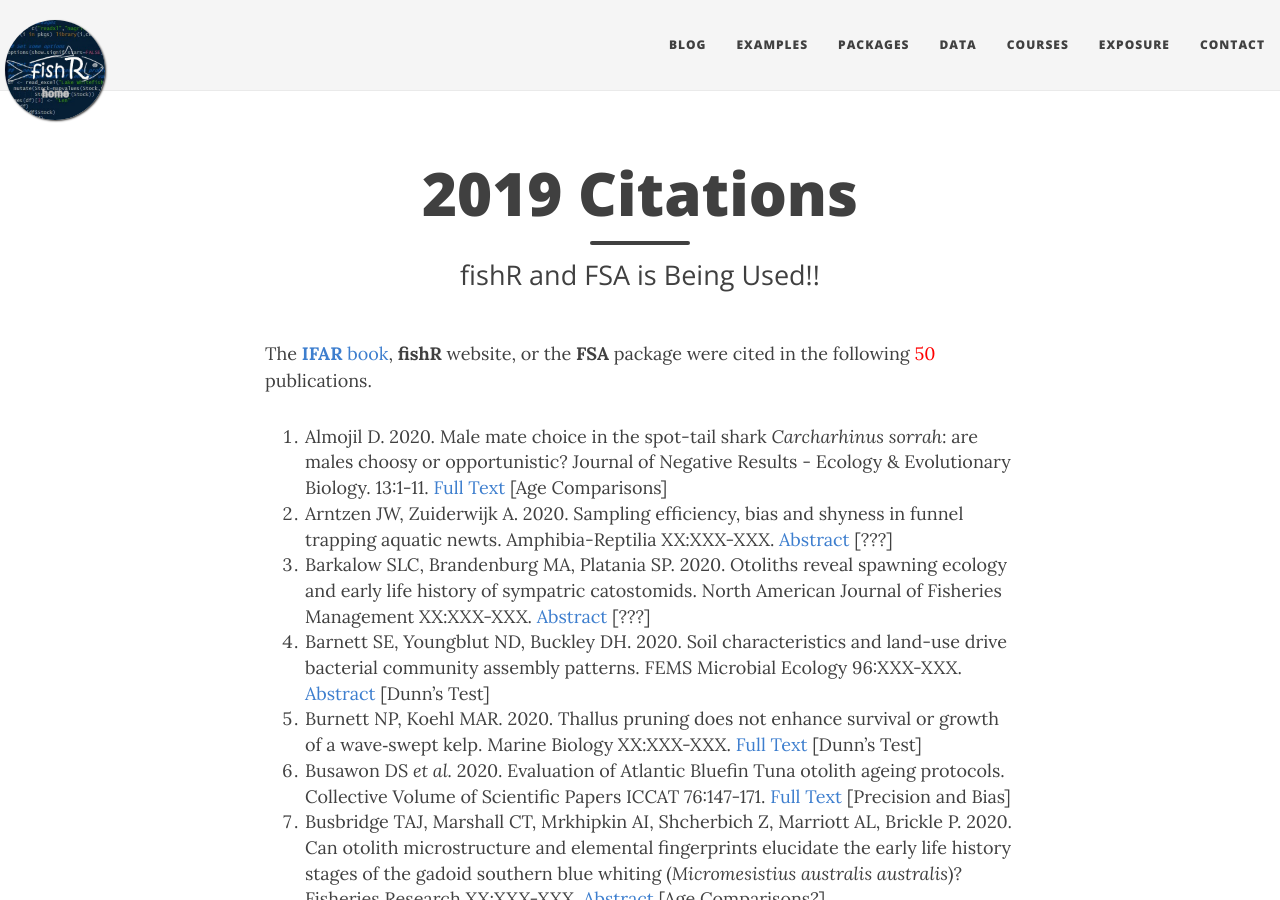
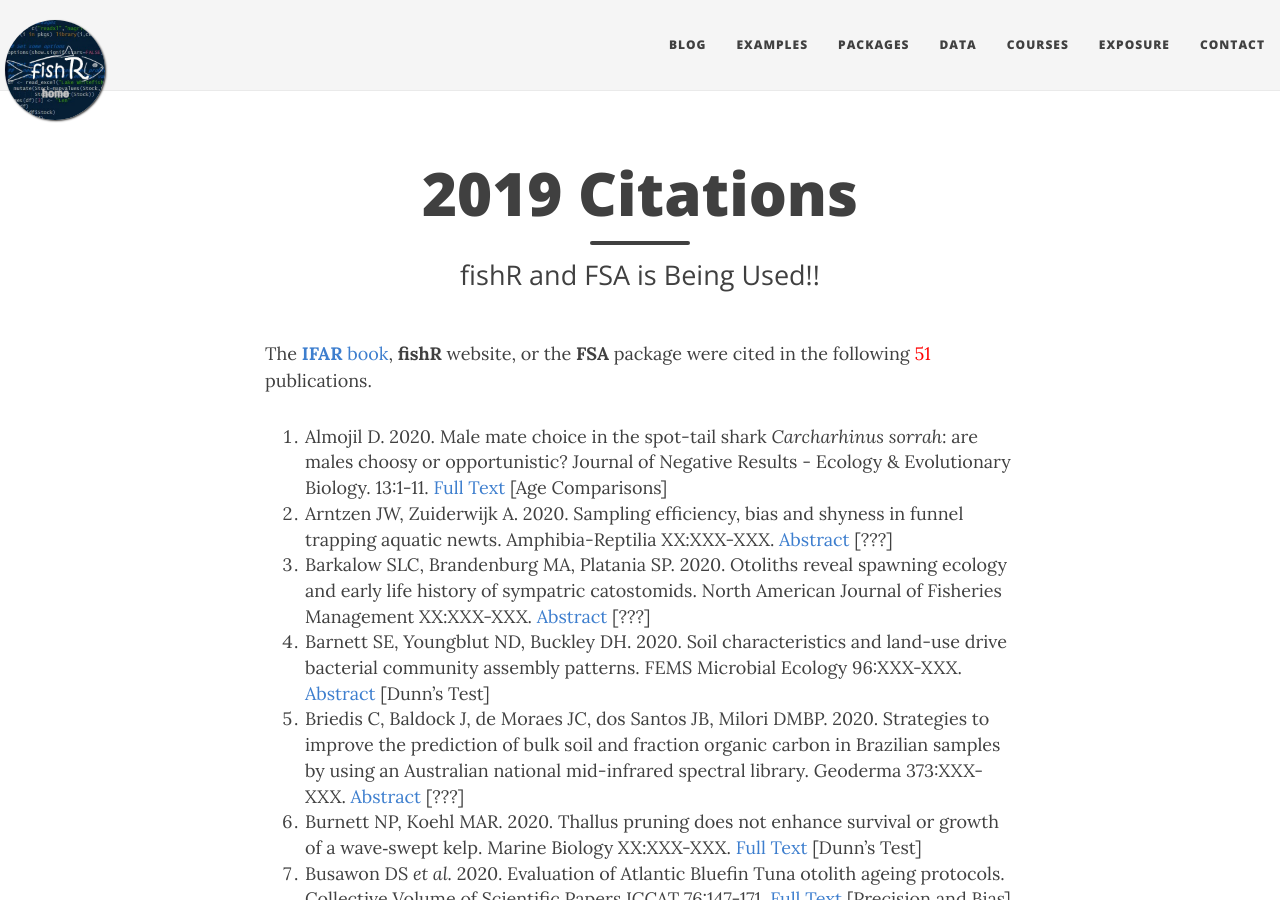
Before and after one commit to droglenc/fishR, a Jekyll site: the page built from exposure/exposure-citations20.md, in a window 1280 px wide and 900 px high. Built offline with Jekyll 4.4.1, drawn with Linux system fonts in a browser that asks for light colours; nearby versions of some CDN libraries.

Commit message:
Update exposure-citations20.md

```diff
--- a/exposure/exposure-citations20.md
+++ b/exposure/exposure-citations20.md
@@ -5,12 +5,13 @@ subtitle: fishR and FSA is Being Used!!
 css: "/css/exposure-citation.css"
 ---
 
-The [**IFAR** book](http://derekogle.com/IFAR/), **fishR** website, or the **FSA** package were cited in the following <span id="contact-div">50</span> publications.
+The [**IFAR** book](http://derekogle.com/IFAR/), **fishR** website, or the **FSA** package were cited in the following <span id="contact-div">51</span> publications.
 
 1. Almojil D. 2020. Male mate choice in the spot-tail shark *Carcharhinus sorrah*: are males choosy or opportunistic? Journal of Negative Results - Ecology & Evolutionary Biology. 13:1-11. [Full Text](http://jnr-eeb.org/index.php/jnr/article/viewFile/74/36) [Age Comparisons]
 1. Arntzen JW, Zuiderwijk A. 2020. Sampling efficiency, bias and shyness in funnel trapping aquatic newts. Amphibia-Reptilia XX:XXX-XXX. [Abstract](https://brill.com/view/journals/amre/aop/article-10.1163-15685381-bja10004/article-10.1163-15685381-bja10004.xml) [???]
 1. Barkalow SLC, Brandenburg MA, Platania SP. 2020. Otoliths reveal spawning ecology and early life history of sympatric catostomids. North American Journal of Fisheries Management XX:XXX-XXX. [Abstract](https://afspubs.onlinelibrary.wiley.com/doi/abs/10.1002/nafm.10423) [???]
 1. Barnett SE, Youngblut ND, Buckley DH. 2020. Soil characteristics and land-use drive bacterial community assembly patterns. FEMS Microbial Ecology 96:XXX-XXX. [Abstract](https://academic.oup.com/femsec/advance-article-abstract/doi/10.1093/femsec/fiz194/5675623) [Dunn's Test]
+1. Briedis C, Baldock J, de Moraes JC, dos Santos JB, Milori DMBP. 2020. Strategies to improve the prediction of bulk soil and fraction organic carbon in Brazilian samples by using an Australian national mid-infrared spectral library. Geoderma 373:XXX-XXX. [Abstract](https://www.sciencedirect.com/science/article/abs/pii/S0016706119327545) [???]
 1. Burnett NP, Koehl MAR. 2020. Thallus pruning does not enhance survival or growth of a wave‑swept kelp. Marine Biology XX:XXX-XXX. [Full Text](https://www.nickburnettphd.com/uploads/1/2/9/9/129944637/burnett_and_koehl_2020_kelp_pruning.pdf) [Dunn's Test]
 1. Busawon DS *et al.* 2020. Evaluation of Atlantic Bluefin Tuna otolith ageing protocols. Collective Volume of Scientific Papers ICCAT 76:147-171. [Full Text](https://www.iccat.int/Documents/CVSP/CV076_2019/n_2/CV076020147.pdf) [Precision and Bias]
 1. Busbridge TAJ, Marshall CT, Mrkhipkin AI, Shcherbich Z, Marriott AL, Brickle P. 2020. Can otolith microstructure and elemental fingerprints elucidate the early life history stages of the gadoid southern blue whiting (*Micromesistius australis australis*)? Fisheries Research XX:XXX-XXX. [Abstract](https://www.sciencedirect.com/science/article/abs/pii/S0165783620300898) [Age Comparisons?]
```
